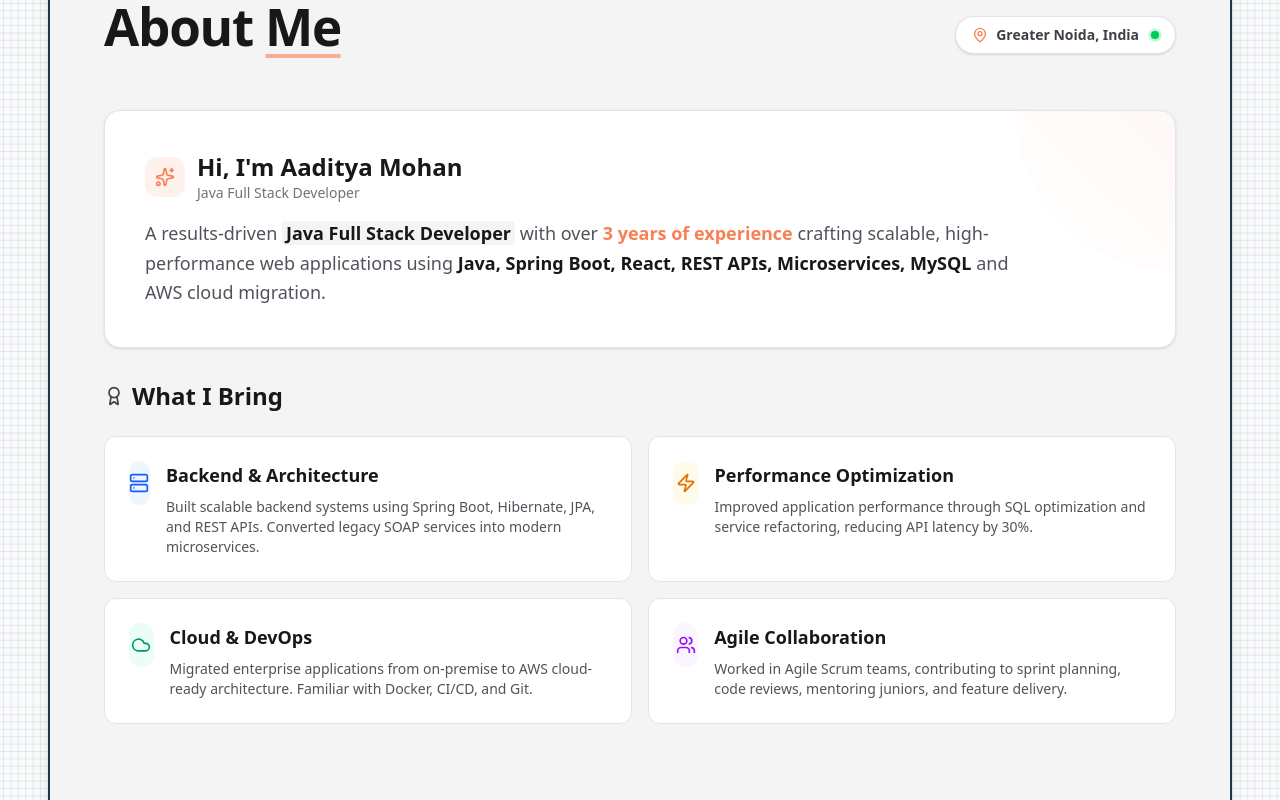
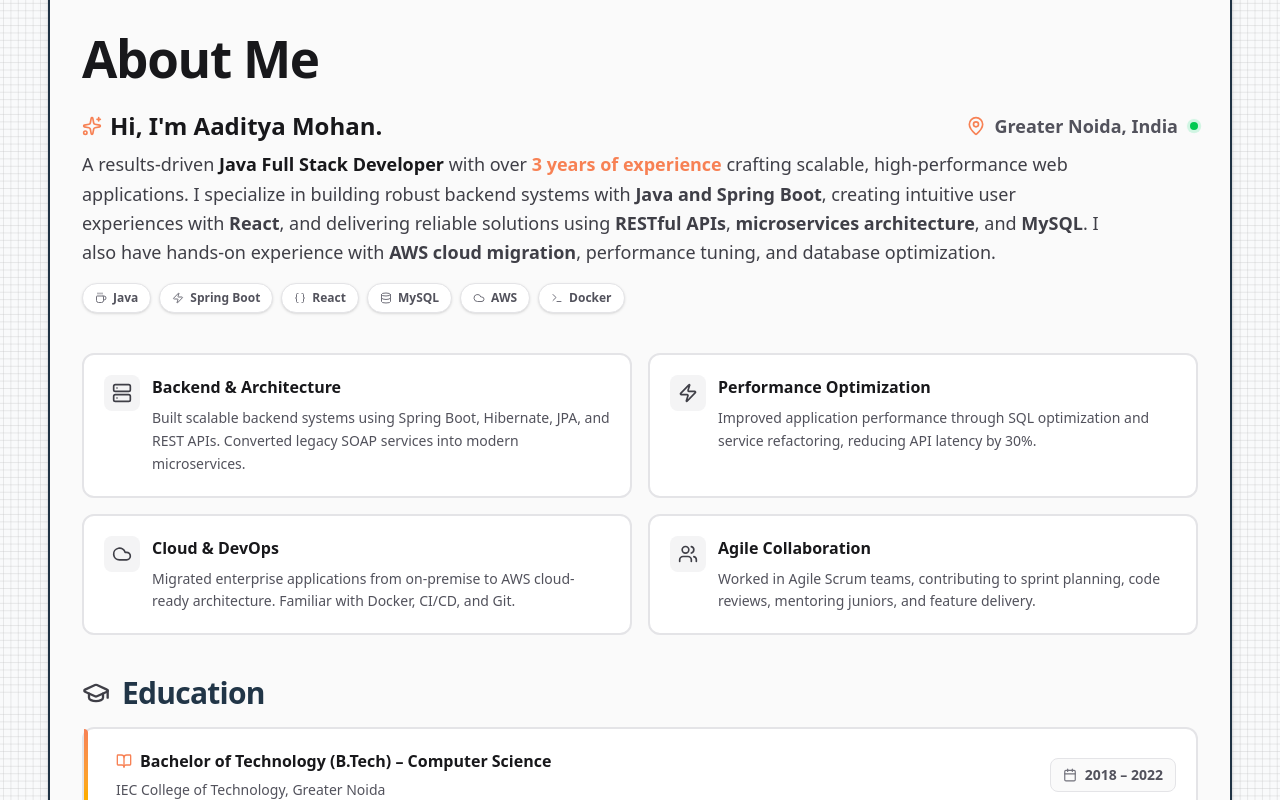
Before and after one commit to AadityaMohan-dev/portfolio-website, a React (Vite) app: page / in a window 1280 px wide. Shown: the part 900-1700 px from the top of the page. Built offline with nearby package versions, Linux system fonts and the light colour scheme.

Commit message:
ui fixses

```diff
--- a/src/component/About.tsx
+++ b/src/component/About.tsx
@@ -5,19 +5,31 @@ import {
   Zap,
   Cloud,
   Users,
-  Calendar,
-  Award,
-  Briefcase,
-  TrendingUp,
+  GraduationCap,
+  Quote,
+  BookOpen,
   Code2,
-  ChevronRight,
   Sparkles,
   Coffee,
   Braces,
   Database,
   Terminal,
+  Calendar,
 } from "lucide-react";
 import useScreenSize from "../hooks/useScreenSize";
+
+const container = {
+  hidden: { opacity: 0 },
+  visible: {
+    opacity: 1,
+    transition: { staggerChildren: 0.15 },
+  },
+};
+
+const itemVariant = {
+  hidden: { opacity: 0, y: 20 },
+  visible: { opacity: 1, y: 0 },
+};
 
 function About() {
   const { isMobile } = useScreenSize();
@@ -27,70 +39,61 @@ function About() {
       icon: Server,
       title: "Backend & Architecture",
       text: "Built scalable backend systems using Spring Boot, Hibernate, JPA, and REST APIs. Converted legacy SOAP services into modern microservices.",
-      accent: "from-blue-500/10 to-cyan-500/10",
-      iconBg: "bg-blue-50",
-      iconColor: "text-blue-600",
-      borderHover: "hover:border-blue-300",
     },
     {
       icon: Zap,
       title: "Performance Optimization",
       text: "Improved application performance through SQL optimization and service refactoring, reducing API latency by 30%.",
-      accent: "from-amber-500/10 to-orange-500/10",
-      iconBg: "bg-amber-50",
-      iconColor: "text-amber-600",
-      borderHover: "hover:border-amber-300",
     },
     {
       icon: Cloud,
       title: "Cloud & DevOps",
       text: "Migrated enterprise applications from on-premise to AWS cloud-ready architecture. Familiar with Docker, CI/CD, and Git.",
-      accent: "from-emerald-500/10 to-green-500/10",
-      iconBg: "bg-emerald-50",
-      iconColor: "text-emerald-600",
-      borderHover: "hover:border-emerald-300",
     },
     {
       icon: Users,
       title: "Agile Collaboration",
       text: "Worked in Agile Scrum teams, contributing to sprint planning, code reviews, mentoring juniors, and feature delivery.",
-      accent: "from-purple-500/10 to-violet-500/10",
-      iconBg: "bg-purple-50",
-      iconColor: "text-purple-600",
-      borderHover: "hover:border-purple-300",
     },
   ];
 
+  const techStack = [
+    { name: "Java", icon: Coffee },
+    { name: "Spring Boot", icon: Zap },
+    { name: "React", icon: Braces },
+    { name: "MySQL", icon: Database },
+    { name: "AWS", icon: Cloud },
+    { name: "Docker", icon: Terminal },
+  ];
+
   return (
-    <section
+    <motion.section
       id="about"
-      className="mx-auto max-w-6xl px-4 sm:px-6 lg:px-10"
+      variants={container}
+      initial="hidden"
+      whileInView="visible"
+      viewport={{ once: true, margin: "-80px" }}
+      className="mx-auto max-w-7xl px-4 sm:px-6 lg:px-8 py-12 sm:py-16  bg-zinc-50 rounded-xl shadow-md"
     >
-      {/* ── Header ── */}
-      <div className="flex flex-col lg:flex-row lg:items-end lg:justify-between gap-4 mb-10 lg:mb-14">
-        <div>
-          <div className="flex items-center gap-2 mb-3">
-            <div className="h-px w-8 bg-[#F78154]" />
-            <span className="text-xs sm:text-sm font-semibold text-[#F78154] uppercase tracking-[0.15em]">
-              Get to know me
-            </span>
-          </div>
+      {/* Heading */}
+      <motion.h1
+        variants={itemVariant}
+        className="text-2xl sm:text-3xl text-zinc-900 lg:text-5xl font-bold tracking-tight"
+      >
+        About Me
+      </motion.h1>
 
-          <h1 className="text-3xl sm:text-4xl lg:text-5xl font-black tracking-tight text-zinc-900">
-            About{" "}
-            <span className="relative inline-block">
-              Me
-              <span className="absolute -bottom-1 left-0 h-[4px] w-full rounded-full bg-[#F78154]/60" />
-            </span>
-          </h1>
-        </div>
+      {/* Intro */}
+      <motion.div variants={itemVariant} className="mt-6 space-y-2">
+        <div className="flex flex-col gap-2 sm:flex-row sm:items-center sm:justify-between">
+          <h2 className="text-lg sm:text-xl lg:text-2xl font-semibold text-zinc-900 flex items-center gap-2">
+            <Sparkles className="w-5 h-5 text-[#F78154]" />
+            Hi, I'm Aaditya Mohan.
+          </h2>
 
-        {/* Location */}
-        <div className="flex items-center gap-2 px-4 py-2 rounded-full bg-white border border-zinc-200 shadow-sm w-fit">
-          <MapPin className="w-4 h-4 text-[#F78154]" />
-          <span className="text-sm font-semibold text-zinc-700">
-            Greater Noida, India
-          </span>
+          <div className="flex items-center font-semibold gap-2 text-sm sm:text-lg text-zinc-600">
+            <MapPin className="w-5 h-5 text-[#F78154]" />
+            <span>Greater Noida, India</span>
             <span className="relative flex h-2 w-2 ml-1">
               <span className="animate-ping absolute inline-flex h-full w-full rounded-full bg-green-400 opacity-75" />
               <span className="relative inline-flex rounded-full h-2 w-2 bg-green-500" />
@@ -98,79 +101,120 @@ function About() {
           </div>
         </div>
 
-      {/* ── Intro Card ── */}
-      <div className="relative overflow-hidden rounded-2xl bg-white border border-zinc-200 p-6 sm:p-8 lg:p-10 shadow-sm mb-8">
-        <div className="absolute top-0 right-0 w-40 h-40 bg-gradient-to-bl from-[#F78154]/5 to-transparent rounded-bl-full pointer-events-none" />
-
-        <div className="relative z-10">
-          <div className="flex items-center gap-3 mb-4">
-            <div className="w-10 h-10 rounded-xl bg-[#F78154]/10 flex items-center justify-center">
-              <Sparkles className="w-5 h-5 text-[#F78154]" />
-            </div>
-            <div>
-              <h2 className="text-xl sm:text-2xl font-bold text-zinc-900">
-                Hi, I'm Aaditya Mohan
-              </h2>
-              <p className="text-sm text-zinc-500 font-medium">
-                Java Full Stack Developer
-              </p>
-            </div>
-          </div>
-
-          <p className="text-sm sm:text-base lg:text-lg leading-relaxed text-zinc-600 max-w-4xl">
+        <p className="max-w-5xl text-sm sm:text-base lg:text-lg leading-relaxed text-zinc-700">
           A results-driven{" "}
-            <span className="font-semibold text-zinc-900 bg-zinc-100 px-1 rounded">
+          <span className="font-semibold text-zinc-900">
             Java Full Stack Developer
           </span>{" "}
           with over{" "}
           <span className="font-semibold text-[#F78154]">
             3 years of experience
           </span>{" "}
-            crafting scalable, high-performance web applications using{" "}
-            <span className="font-semibold text-zinc-900">
-              Java, Spring Boot, React, REST APIs, Microservices, MySQL
-            </span>{" "}
-            and AWS cloud migration.
+          crafting scalable, high-performance web applications. I specialize in
+          building robust backend systems with{" "}
+          <span className="font-semibold">Java and Spring Boot</span>, creating
+          intuitive user experiences with{" "}
+          <span className="font-semibold">React</span>, and delivering reliable
+          solutions using{" "}
+          <span className="font-semibold">RESTful APIs</span>,{" "}
+          <span className="font-semibold">microservices architecture</span>, and{" "}
+          <span className="font-semibold">MySQL</span>. I also have hands-on
+          experience with{" "}
+          <span className="font-semibold">AWS cloud migration</span>,
+          performance tuning, and database optimization.
+        </p>
+
+        {/* Tech Stack */}
+        <motion.div variants={itemVariant} className="flex flex-wrap gap-2 pt-2">
+          {techStack.map((tech, i) => {
+            const Icon = tech.icon;
+            return (
+              <motion.span
+                key={i}
+                initial={{ opacity: 0, scale: 0.8 }}
+                whileInView={{ opacity: 1, scale: 1 }}
+                viewport={{ once: true }}
+                transition={{ delay: i * 0.08 }}
+                whileHover={isMobile ? {} : { scale: 1.08, y: -2 }}
+                className="inline-flex items-center gap-1.5 px-3 py-1.5 text-xs font-semibold text-zinc-600 bg-white border border-zinc-200 rounded-full shadow-sm hover:border-zinc-300 hover:shadow-md transition-all cursor-default"
+              >
+                <Icon className="w-3 h-3 text-zinc-500" />
+                {tech.name}
+              </motion.span>
+            );
+          })}
+        </motion.div>
+      </motion.div>
+
+      {/* Highlights */}
+      <motion.div
+        variants={itemVariant}
+        className="mt-10 grid grid-cols-1 gap-4 sm:grid-cols-2"
+      >
+        {highlights.map((card, i) => (
+          <motion.div
+            key={i}
+            initial={{ opacity: 0, y: 20 }}
+            whileInView={{ opacity: 1, y: 0 }}
+            viewport={{ once: true }}
+            transition={{ delay: i * 0.1 }}
+            whileHover={isMobile ? {} : { scale: 1.02, y: -4 }}
+            className="group rounded-xl bg-white border-2 border-zinc-200 p-4 sm:p-5 transition-all duration-300 hover:border-[#F78154]/30 hover:shadow-lg"
+          >
+            <div className="flex items-start gap-3">
+              <div className="p-2 rounded-lg bg-zinc-100 group-hover:bg-[#F78154]/10 transition-colors">
+                <card.icon className="w-5 h-5 text-zinc-700 group-hover:text-[#F78154] transition-colors" />
+              </div>
+              <div className="flex-1">
+                <h3 className="mb-2 text-sm sm:text-base font-semibold text-zinc-900">
+                  {card.title}
+                </h3>
+                <p className="text-sm leading-relaxed text-zinc-600">
+                  {card.text}
                 </p>
               </div>
             </div>
+          </motion.div>
+        ))}
+      </motion.div>
 
-      {/* ── Highlights ── */}
-      <div className="mb-3 flex items-center gap-2 mb-6">
-        <Award className="w-5 h-5 text-zinc-700" />
-        <h2 className="text-xl sm:text-2xl font-bold text-zinc-900">
-          What I Bring
+      {/* Education */}
+      <motion.div variants={itemVariant} className="mt-10">
+        <div className="flex items-center gap-3 mb-4">
+          <GraduationCap className="w-6 h-6 sm:w-7 sm:h-7 text-zinc-700" />
+          <h2 className="text-xl sm:text-2xl lg:text-3xl font-bold tracking-tight">
+            Education
           </h2>
         </div>
 
-      <div className="grid grid-cols-1 sm:grid-cols-2 gap-4 mb-10">
-        {highlights.map((card, i) => {
-          const Icon = card.icon;
-          return (
-            <div
-              key={i}
-              className={`group relative overflow-hidden rounded-xl bg-white border border-zinc-200 p-5 sm:p-6 transition-all duration-300 ${card.borderHover} hover:shadow-lg`}
-            >
-              <div className={`absolute inset-0 bg-gradient-to-br ${card.accent} opacity-0 group-hover:opacity-100 transition-opacity`} />
+        <div className="relative bg-white border-2 border-zinc-200 rounded-xl p-4 sm:p-5 hover:border-[#F78154]/30 hover:shadow-md transition-all duration-300">
+          <div className="absolute left-0 top-0 bottom-0 w-1 bg-gradient-to-b from-[#F78154] to-amber-400 rounded-r-full" />
 
-              <div className="relative z-10 flex gap-4">
-                <div className={`w-11 h-11 rounded-xl ${card.iconBg} flex items-center justify-center`}>
-                  <Icon className={`w-5 h-5 ${card.iconColor}`} />
+          <div className="pl-3 flex flex-col sm:flex-row sm:items-center sm:justify-between gap-3">
+            <div>
+              <div className="flex items-center gap-2 mb-1">
+                <BookOpen className="w-4 h-4 text-[#F78154]" />
+                <span className="font-semibold text-zinc-900 text-sm sm:text-base">
+                  Bachelor of Technology (B.Tech) – Computer Science
+                </span>
+              </div>
+              <span className="text-zinc-600 text-sm">
+                IEC College of Technology, Greater Noida
+              </span>
             </div>
 
-                <div>
-                  <h3 className="text-base sm:text-lg font-bold text-zinc-900 mb-2 flex items-center gap-2">
-                    {card.title}
-                    <ChevronRight className="w-4 h-4 text-zinc-400 opacity-0 group-hover:opacity-100 transition-all" />
-                  </h3>
-                  <p className="text-sm text-zinc-600">{card.text}</p>
+            <div className="flex items-center gap-2 px-3 py-1.5 rounded-lg bg-zinc-50 border border-zinc-200 w-fit">
+              <Calendar className="w-3.5 h-3.5 text-zinc-500" />
+              <span className="text-sm font-semibold text-zinc-600">
+                2018 – 2022
+              </span>
             </div>
           </div>
         </div>
-          );
-        })}
-      </div>
-    </section>
+      </motion.div>
+
+
+    </motion.section>
   );
 }
 
--- a/src/component/Contact.tsx
+++ b/src/component/Contact.tsx
@@ -11,7 +11,7 @@ function Contact() {
   return (
     <section
       id="contact"
-      className="max-w-6xl mx-auto px-4 sm:px-6 lg:px-8 pb-8 sm:pb-12 lg:pb-16"
+      className="max-w-7xl mx-auto px-4 sm:px-6 lg:px-8 pb-8 sm:pb-12 lg:pb-16"
     >
       {/* Heading */}
       <h1 className="pt-8 sm:pt-12 lg:pt-16 pb-2 sm:pb-3 lg:pb-4 text-2xl sm:text-3xl md:text-4xl lg:text-5xl font-bold tracking-tight">
--- a/src/component/Project.tsx
+++ b/src/component/Project.tsx
@@ -31,7 +31,7 @@ function Project() {
   return (
     <section
       id="projects"
-      className="max-w-6xl mx-auto px-4 sm:px-6 lg:px-8 py-20"
+      className="max-w-7xl mx-auto px-4 sm:px-6 lg:px-8 py-20"
     >
       {/* Heading */}
       <h1 className="text-2xl sm:text-3xl font-bold tracking-tight">
```
Lines whose indentation alone changed are shown as unchanged.
